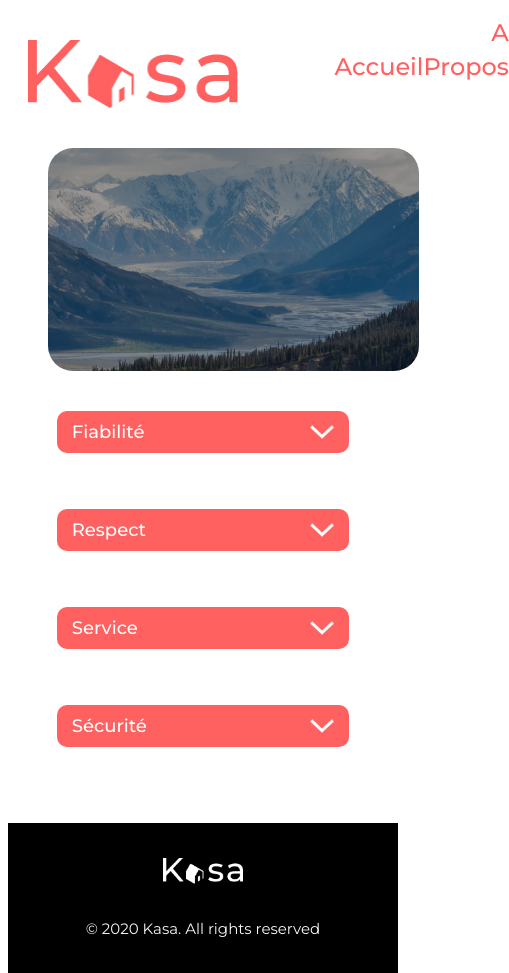
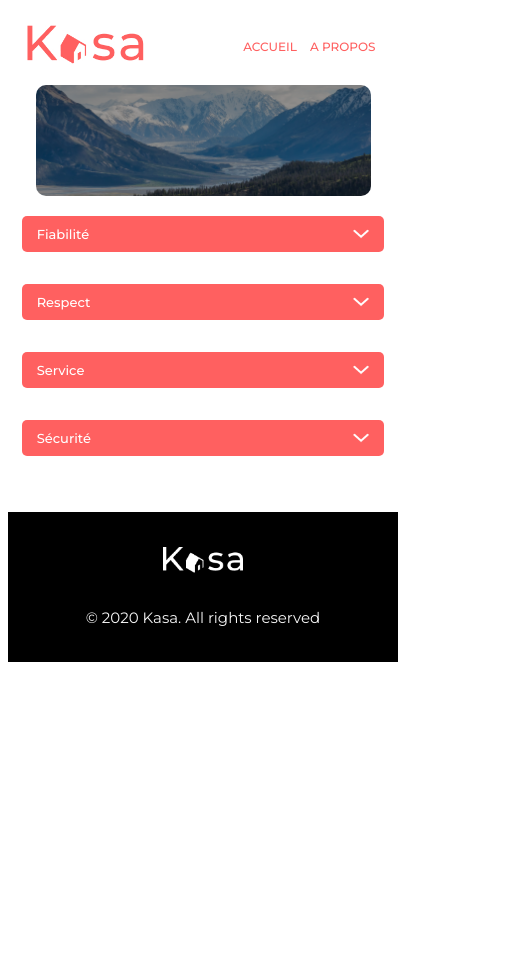
Before and after one commit to Darkjul/JulienHelias_7_25022023, a React (Create React App) app: page /about in a window 390 px wide. Shown: the whole page, 509 px wide, since content can reach past the window. After the commit the page ends 844 px from the top, so only its background shows below. Built offline with nearby package versions, Linux system fonts and the light colour scheme.

Commit message:
Mise en place des Medias Querries Mobile 500px

```diff
--- a/src/components/Banner/_banner.scss
+++ b/src/components/Banner/_banner.scss
@@ -14,6 +14,13 @@
         font-family: "Monserrat", sans-serif;
         font-weight: 500;
         font-size : 40px;
+
+        @media screen and (max-width: 500px) {
+         font-size: 24px;
+         left: 10%;
+         width: 55%;
+         text-align: left;
+      }
     }
 
     &_image {
@@ -21,23 +28,20 @@
         width: 100%;
         height: 223px;
         object-fit: cover;
-        border-radius: 25px;;
+        border-radius: 25px;
         filter: brightness(0.6);
+
+        @media screen and (max-width: 500px) {
+        border-radius: 10px;
+        height: 111px;
+        width: 335px;
+      }
     }
+
+    @media screen and (max-width: 500px) {
+         border-radius: 10px;
+         min-width: 90%;
+         margin: 16px 10px 16px 10px;
+      }
+
 }
-
-// Style SCSS des composants de la bannière de la page A Propos
-
-.banner-container {
-  position: relative;
-  width: 90%;
-  margin: auto;
-  border-radius: 25px;
-}
-
-.img-banner {
-  display: flex;
-  width: 100%;
-  border-radius: 25px;
-  filter: brightness(0.6);
-}
--- a/src/components/Collapse/_collapse.scss
+++ b/src/components/Collapse/_collapse.scss
@@ -7,11 +7,20 @@
     margin: 0 auto;
     margin-bottom: 40px;
 
+     @media screen and (max-width: 500px){
+                margin-bottom: 15px;
+            }
+
     img {
         display: flex;
         align-self: center;
         width: 24px;
         height: 13.71px;
+
+        @media screen and (max-width: 500px){
+                width: 16px;
+                height: 9.14px;
+            }
     }
 
     &_title {
@@ -19,15 +28,21 @@
         justify-content: space-between;
         background-color: $primary-color;
         color: $tertiary-color;
-        border-radius: 10px;
+        border-radius: 5px;
         font-weight: 500;
         font-size: 18px;
         margin : 0;
         padding: 10px 15px;
         cursor: pointer;
 
+         @media screen and (max-width: 500px){
+                font-weight: 500;
+                font-size: 13px;
+            }
+
         .arrow {
             transition: all 0.2s ease-in-out;
+
         }
 
         .arrow_up {
@@ -55,6 +70,11 @@
         transition: visibility 0.5s ease-in-out,
                     opacity 0.5s ease-in-out,
                     height 0.2s ease-in-out;
+
+            @media screen and (max-width: 500px){
+                font-weight: 400;
+                font-size: 12px;
+            }
     }
 
     &_description_hidden {
--- a/src/components/Header/_header.scss
+++ b/src/components/Header/_header.scss
@@ -9,11 +9,27 @@
   margin: auto;
   height: 68px;
   margin-top: 40px;
+
+   @media screen and (max-width: 500px) {
+        width: 90%;
+        margin: 20px auto -19px;
+    }
+
 }
 
 .logo{
     width: 210px;
     height: 68px;
+
+    @media screen and (max-width: 500px) {
+    display: block;
+    width: 145px;
+    height: 47px;
+    transform: scale(0.8);
+    margin-left: -15px;
+    margin-bottom: 5px;
+    padding-bottom: 10px;
+    }
 }
 
 .nav {
@@ -41,8 +57,17 @@
   padding-left: 57px;
   text-decoration: none;
   justify-content: space-between;
+
   &:hover {
     text-decoration-line: underline;
     color: $primary-color;
   }
+
+  @media screen and (max-width: 500px) {
+    font-size: 12px;
+    padding-right: 3px;
+    padding-left: 10px;
+    padding-bottom: 20px;
+    text-transform: uppercase;
+    }
 }
--- a/src/pages/About/_about.scss
+++ b/src/pages/About/_about.scss
@@ -4,4 +4,9 @@
     width: 75%;
     margin: 0 auto;
 
+     @media screen and (max-width: 500px){
+            margin: 20px auto;
+            width: 93%;
+        }
+
 }
--- a/src/pages/Error/_error.scss
+++ b/src/pages/Error/_error.scss
@@ -13,12 +13,24 @@
   font-size: 288px;
   font-weight: 700;
   margin: auto;
+
+  @media screen and (max-width: 500px) {
+         font-size: 96px;
+      }
 }
 
 .errorPtext {
   display: flex;
   font-size: 36px;
   font-weight: 500;
+
+  @media screen and (max-width: 500px) {
+         font-size: 18px;
+         font-weight: 500;
+         font-style: normal;
+         text-align: center;
+
+      }
 
 }
 
@@ -33,4 +45,10 @@
   &:hover {
     text-decoration-line: underline;
   }
+
+  @media screen and (max-width: 500px) {
+         font-size: 14px;
+         font-weight: 500;
+      }
+
 }
--- a/src/pages/Home/_home.scss
+++ b/src/pages/Home/_home.scss
@@ -12,40 +12,27 @@
     width: 95%;
     margin: auto;
 
-    /*@media screen and (max-width: 1200px){
+    @media screen and (max-width: 1200px){
         gap: 25px;
         padding: 25px 15px;
     }
     @media screen and (max-width: 500px){
+        flex-direction: column;
         width: 100%;
-    }*/
+        height: 100%;
+    }
 }
 
 .logements {
   display: flex;
+  background: $primary-color;
   border-radius: 10px;
   padding-left: 0;
   margin-top: 30px;
   margin-bottom: 30px;
   width: 30%;
-}
 
-.linkCard {
-    position: relative;
-    height: 340px;
-    border-radius: 10px;
-    background-color: $primary-color;
-    background: $primary-color;
-    cursor: pointer;
-    overflow: hidden;
-    /*transition : box-shadow 0.2s ease-in-out;
-
-    &:hover {
-        box-shadow: 0 2px 8px rgb(0, 0, 0);
-        }*/
-
-
-    /*@media screen and (max-width: 1200px) {
+  @media screen and (max-width: 1200px) {
         width: 50%;
     }
 
@@ -54,16 +41,60 @@
     }
 
     @media screen and (max-width: 500px) {
-        height: 200px;
-    }*/
+        height: 250px;
+        width: 100%;
+    }
+}
+
+.linkCard {
+    position: relative;
+    height: 340px;
+    width: 100%;
+    border-radius: 10px;
+    background: $primary-color;
+    cursor: pointer;
+    overflow: hidden;
+    transition : box-shadow 0.2s ease-in-out;
+
+    &:hover {
+        box-shadow: 0 2px 8px rgb(0, 0, 0);
+        }
+
+    @media screen and (max-width: 1200px) {
+        width: 50%;
+    }
+
+    @media screen and (max-width: 900px) {
+        width: 100%;
+    }
+
+    @media screen and (max-width: 500px) {
+        width: 100%;
+        height: 250px;
+    }
 
 }
 
 .img-logements {
         width: 100%;
         height: 100%;
+        background: $primary-color;
         object-fit: cover;
         object-position: center;
+
+    @media screen and (max-width: 1200px) {
+        width: 50%;
+    }
+
+    @media screen and (max-width: 900px) {
+        width: 100%;
+    }
+
+    @media screen and (max-width: 500px) {
+        width: 100%;
+        height: 100%;
+    }
+
     }
 
 .titre-logements {
```
